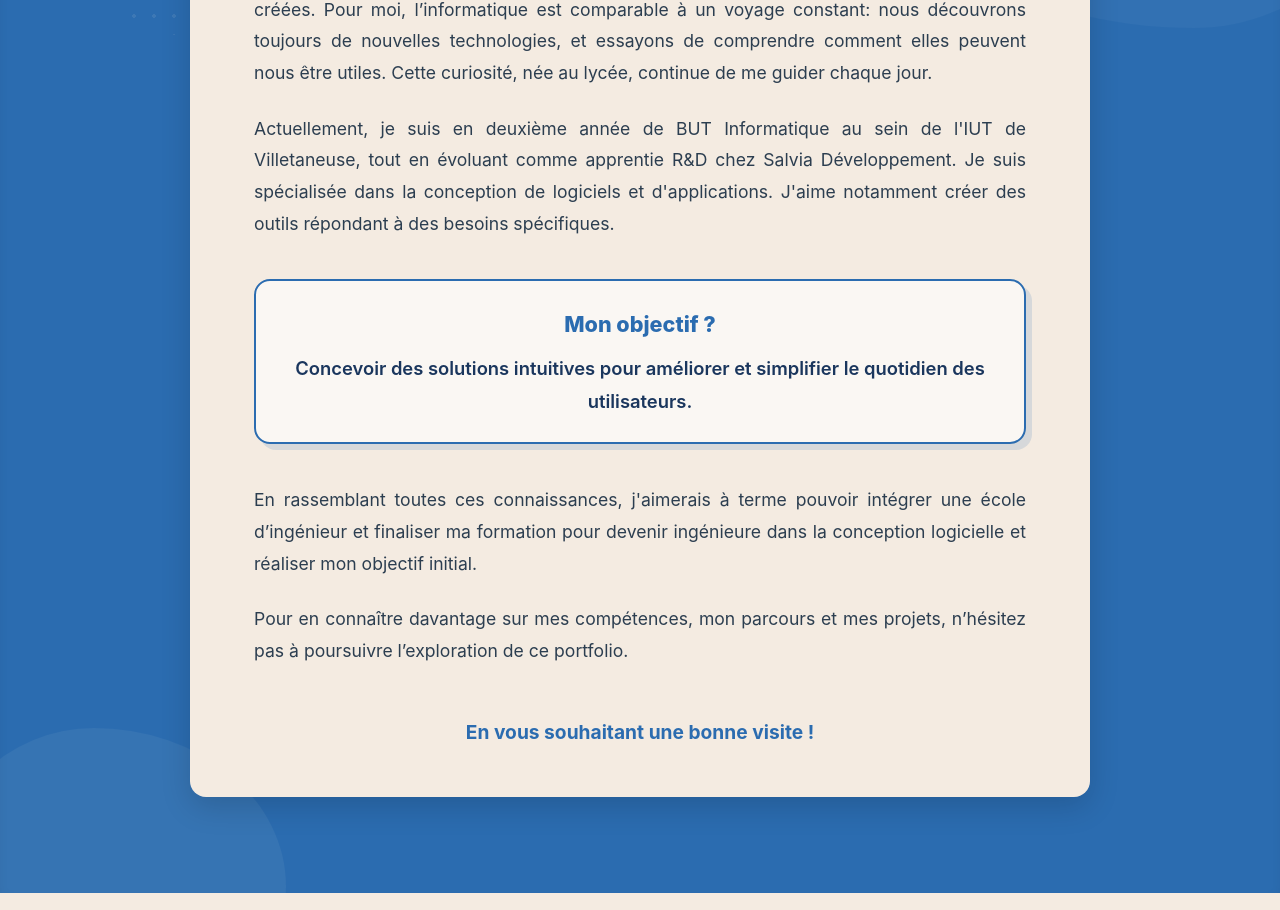
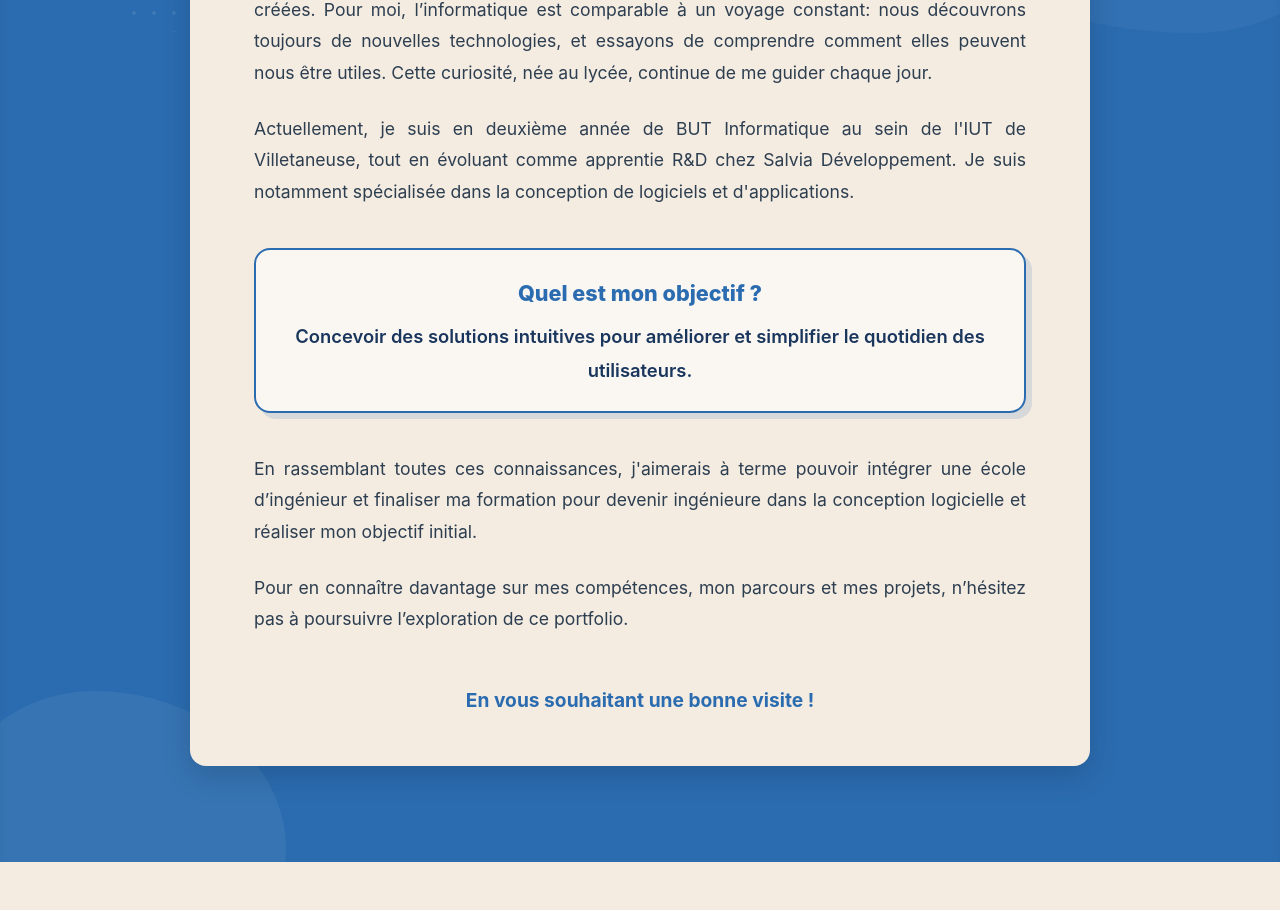
Before and after one commit to Minry3/Portfolio, a Vue app: page / in a window 1280 px wide. Shown: the part 1147-2057 px from the top of the page. Built offline with nearby package versions, Linux system fonts and the light colour scheme.

Commit message:
Changements sur le about me

```diff
--- a/src/components/AboutMe.vue
+++ b/src/components/AboutMe.vue
@@ -12,9 +12,9 @@
             <div class="about-content">
                 <div class="intro-text">
                     <p>Bonjour, moi c'est <span class="highlight">Noémie Chhun</span> ! J’ai toujours aimé comprendre comment les choses sont créées. Pour moi, l’informatique est comparable à un voyage constant: nous découvrons toujours de nouvelles technologies, et essayons de comprendre comment elles peuvent nous être utiles. Cette curiosité, née au lycée, continue de me guider chaque jour.</p>
-                    <p>Actuellement, je suis en deuxième année de BUT Informatique au sein de l'IUT de Villetaneuse, tout en évoluant comme apprentie R&D chez Salvia Développement. Je suis spécialisée dans la conception de logiciels et d'applications. J'aime notamment créer des outils répondant à des besoins spécifiques.</p>
+                    <p>Actuellement, je suis en deuxième année de BUT Informatique au sein de l'IUT de Villetaneuse, tout en évoluant comme apprentie R&D chez Salvia Développement. Je suis notamment spécialisée dans la conception de logiciels et d'applications.</p>
                     <div class="objectif-card">
-                        <h3>Mon objectif ?</h3>
+                        <h3>Quel est mon objectif ?</h3>
                         <p>Concevoir des solutions intuitives pour améliorer et simplifier le quotidien des utilisateurs.</p>
                     </div>
                     <p>En rassemblant toutes ces connaissances, j'aimerais à terme pouvoir intégrer une école d’ingénieur et finaliser ma formation pour devenir ingénieure dans la conception logicielle et réaliser mon objectif initial.</p>
```
